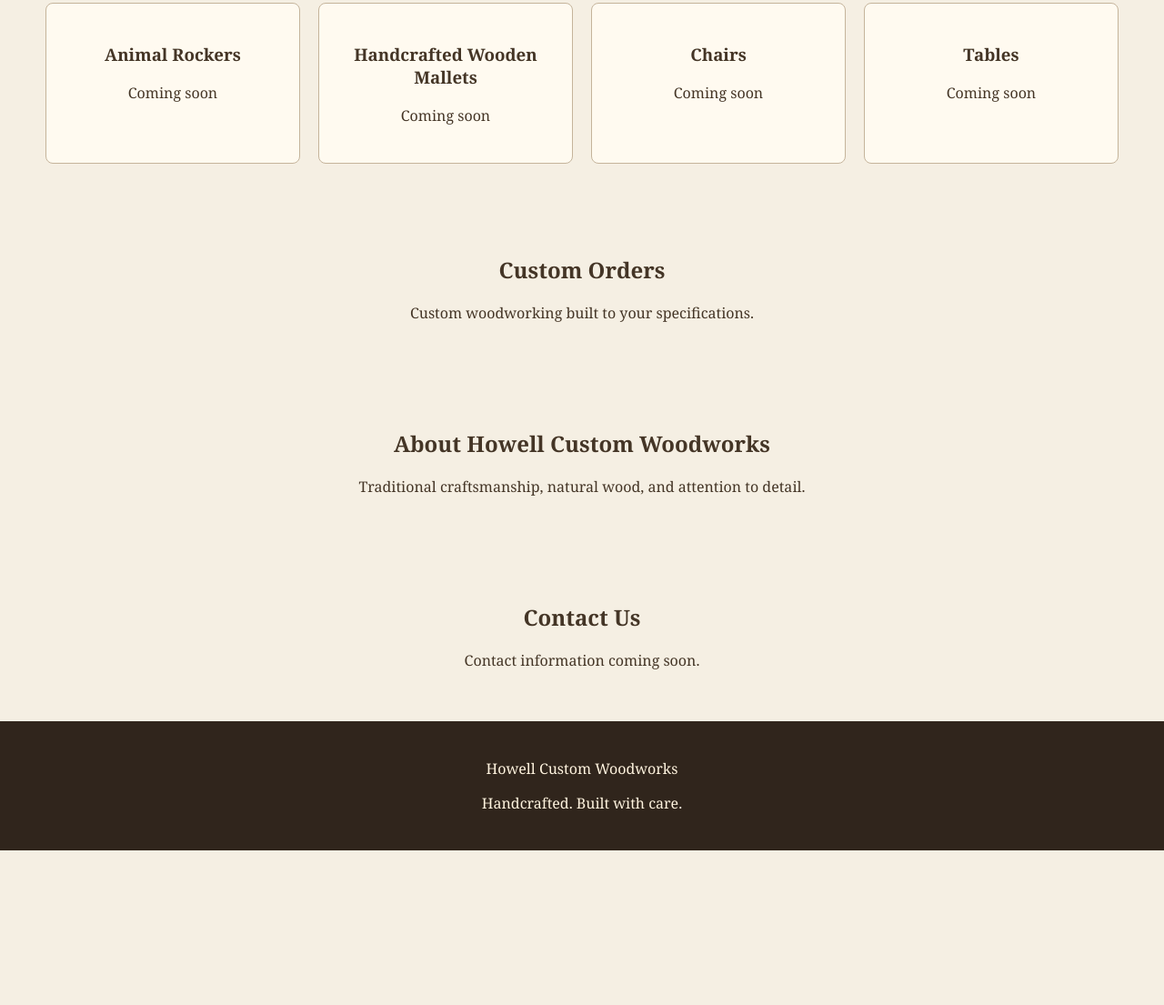
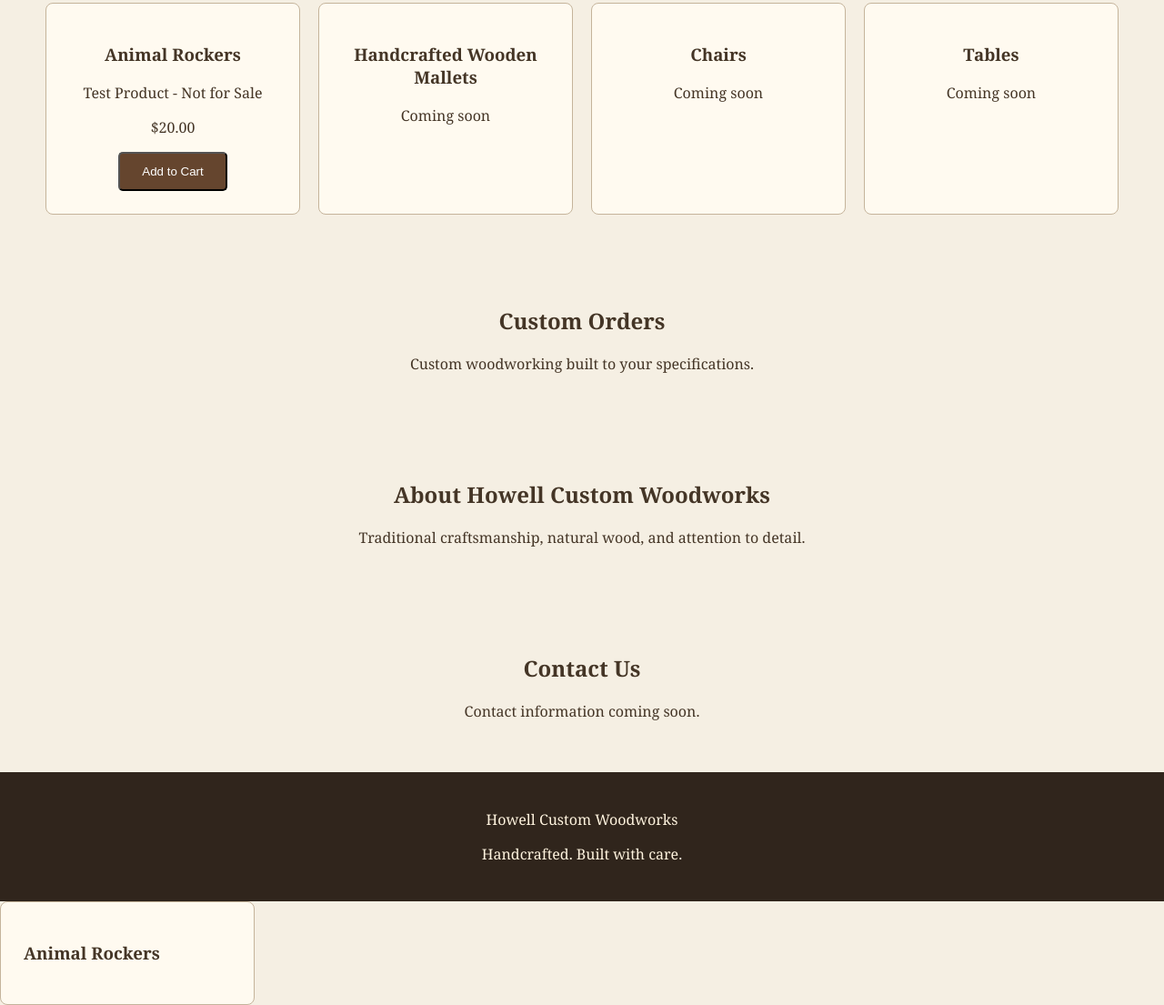
Before and after one commit to Howellcustomwoodworking/howell-custom-woodworking, a plain HTML site: page index.html in a window 1280 px wide. Shown: the part 1359-2464 px from the top of the page at 91% size. Before the commit the page ends 2294 px from the top, so only its background shows below. Drawn offline with Linux system fonts and the light colour scheme.

Commit message:
Update product listings in index.html

```diff
--- a/index.html
+++ b/index.html
@@ -98,7 +98,9 @@ footer {
 
 <div class="product">
 <h3>Animal Rockers</h3>
-      <p>Coming soon</p>
+<p>Test Product - Not for Sale</p>
+<p>$20.00</p>
+<button class="button" onclick="addToCart('test','Test Product',20)">Add to Cart</button>
 </div>
 
 <div class="product">
@@ -141,3 +143,7 @@ footer {
 <script src="cart.js"></script>
 </body>
 </html>
+
+
+    <div class="product">
+      <h3>Animal Rockers</h3>
```
Lines whose indentation alone changed are shown as unchanged.
